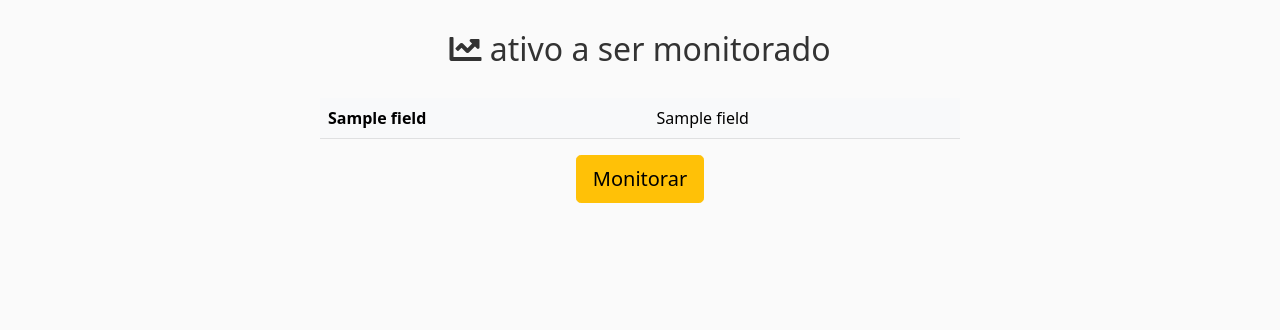
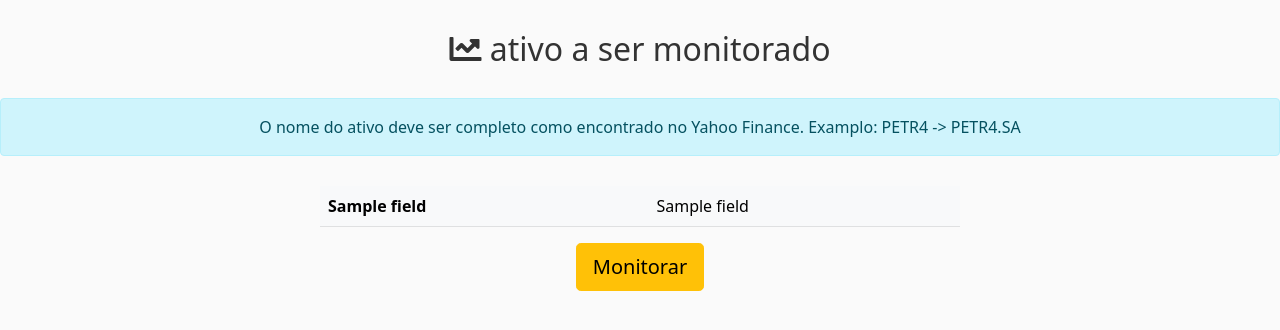
Before and after one commit to pedrojardim/stockAssetMonitoring, a Django app: template templates/asset_form.html in a window 1280 px wide. Shown: the part 56-386 px from the top of the page. Run offline with Django 3.2, Linux system fonts and the light colour scheme; the template is opened without the code that fills it: most values are stand-ins (such as "Sample title", 1, 10 or a date in 2020); some libraries are stand-ins or nearby versions.

Commit message:
Add libs to README and alert to asset creation

```diff
--- a/assetMonitoring/views.py
+++ b/assetMonitoring/views.py
@@ -63,13 +63,14 @@ def delete_asset(request, asset_id):
     asset_to_delete.delete()
     return redirect('index')
 
-
 def create_schedule(request):
     newSchedule = ScheduleForm()
     if request.method == 'POST':
         newSchedule = ScheduleForm(request.POST, request.FILES)
         if newSchedule.is_valid():
             newSchedule.save()
+            from checkAssetsPrices import checkStockJob
+            checkStockJob.start()
             return redirect('index')
         else:
             return HttpResponse("""your form is wrong, reload on <a href = "{{ url : 'index' }}">reload</a>""")
--- a/static/css/main.css
+++ b/static/css/main.css
@@ -26,3 +26,8 @@ body {
     margin-top: 30px;
     margin-bottom: 30px;
 }
+
+#asset-name-info {
+    margin-top: 30px;
+    margin-bottom: 30px;
+}
--- a/templates/asset_form.html
+++ b/templates/asset_form.html
@@ -29,6 +29,9 @@
                 Ativo não encontrado!
             </div>
         {% endif %}
+        <div id="asset-name-info" class="alert alert-info" role="alert">
+            O nome do ativo deve ser completo como encontrado no Yahoo Finance. Examplo:  PETR4 -> PETR4.SA
+        </div>
         <form method = 'POST' enctype="multipart/form-data">
             {% csrf_token %}
             <table class = 'w-50 table table-light' style="border-radius:10px;background-color:#FFFF99;">
--- a/templates/assets.html
+++ b/templates/assets.html
@@ -50,7 +50,7 @@
                                 <td>{{ asset.asset_name }}</td>
                                 <td>{{ asset.price }}</td>
                                 <td>{{ asset.user_email }}</td>
-                                <td>{% if asset.up_price == 0.0 %} -- {% else %}{{ asset.up_price }}{% endif %}</td>
+                                <td>{{ asset.up_price }}</td>
                                 <td>{{ asset.low_price }}</td>
                                 <td><a href="update_asset/{{asset.id}}" id = '{{asset.id}}'><i class="far fa-edit"></i></a></td>
                                 <td><a href="delete_asset/{{asset.id}}" id = '{{asset.id}}'><i class="far fa-trash-alt"></i></a></td>
```
Also changed, not shown: README.md, 1 other file.
